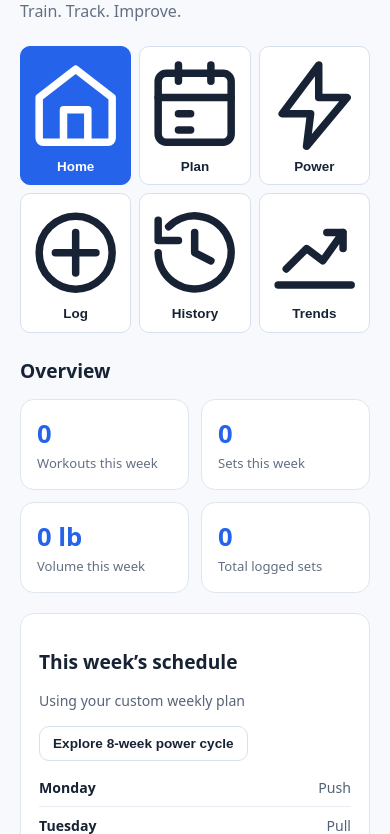
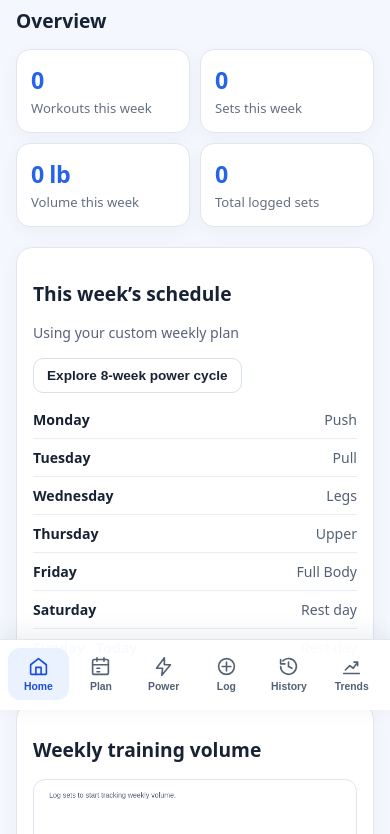
Before and after one commit to ericdecuirjr/Workout-Tracker, a website: page index.html in a window 390 px wide. Shown: the part 134-968 px from the top of the page. Drawn offline with Linux system fonts and the light colour scheme.

Commit message:
Phase 6: add fixed Galaxy bottom tabs, safe areas, accessible touch targets

```diff
--- a/style.css
+++ b/style.css
@@ -45,3 +45,56 @@ nav button{min-width:0;white-space:normal;line-height:1.18;padding:10px 6px;font
 
 /* Phase 5: Capacitor native safe-area support */
 @supports (padding: env(safe-area-inset-bottom)) { body { padding-bottom: env(safe-area-inset-bottom); } main { padding-top: max(16px, env(safe-area-inset-top)); } }
+
+
+/* Phase 6: phone-first Android navigation and touch polish */
+:root{color-scheme:light;--surface:#fff;--ink:#172334;--accent:#2563eb;--muted:#637083}
+body{background:#f4f7fd;-webkit-tap-highlight-color:transparent}
+main{max-width:720px}
+header{padding:8px 2px 2px}
+header h1{font-size:clamp(1.8rem,5vw,2.3rem);letter-spacing:-.035em;line-height:1.12}
+header>p:not(.eyebrow){margin:8px 0 0}
+.eyebrow{font-weight:800;letter-spacing:.12em;font-size:.68rem;color:#2563eb;margin:0 0 7px}
+button,select,input,textarea{touch-action:manipulation}
+button:focus-visible,a:focus-visible,input:focus-visible,select:focus-visible,textarea:focus-visible{outline:3px solid #93c5fd;outline-offset:2px}
+button:active{transform:scale(.985)}
+.card,.stat{box-shadow:0 5px 20px rgba(24,49,92,.035)}
+.stat strong{letter-spacing:-.02em}
+nav button{display:flex;align-items:center;justify-content:center;gap:7px}
+.nav-icon{width:19px;height:19px;flex-shrink:0}
+@media (max-width:600px){
+  body{padding-bottom:0}
+  main{padding:16px 16px calc(112px + env(safe-area-inset-bottom, 0px));padding-top:max(18px,env(safe-area-inset-top, 0px))}
+  header{padding-top:2px}
+  nav{
+    position:fixed;z-index:50;bottom:0;left:0;right:0;
+    display:grid;grid-template-columns:repeat(6,minmax(0,1fr));
+    gap:2px;margin:0;padding:8px 8px max(10px,env(safe-area-inset-bottom, 0px));
+    background:rgba(255,255,255,.97);border-top:1px solid #dfe7f1;
+    box-shadow:0 -5px 25px rgba(23,35,52,.08)
+  }
+  nav button{flex-direction:column;gap:4px;min-width:0;min-height:52px;
+    padding:7px 1px;border:none;border-radius:12px;font-size:.65rem;line-height:1.1;
+    background:transparent;color:#526174}
+  nav button.active{background:#eaf1ff;color:#1d4ed8;border-color:transparent}
+  .nav-icon{width:21px;height:21px}
+  nav button span{white-space:nowrap}
+  .card{padding:16px;border-radius:16px}
+  .stat{padding:14px}
+  .stats{gap:10px}
+  .stat strong{font-size:1.45rem}
+  input,select,textarea{font-size:16px;min-height:46px}
+  .primary{min-height:48px}
+  #clock{font-size:3.4rem}
+  section>h2{margin-top:22px}
+}
+@media(max-width:360px){
+  main{padding-left:12px;padding-right:12px}
+  nav{padding-left:3px;padding-right:3px}
+  nav button{font-size:.6rem}
+  .nav-icon{width:20px;height:20px}
+}
+@media(prefers-reduced-motion:reduce){
+  button:active{transform:none}
+  .progress-track>div{transition:none}
+}
```
